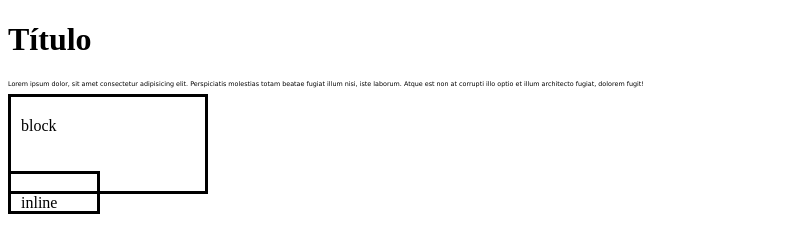
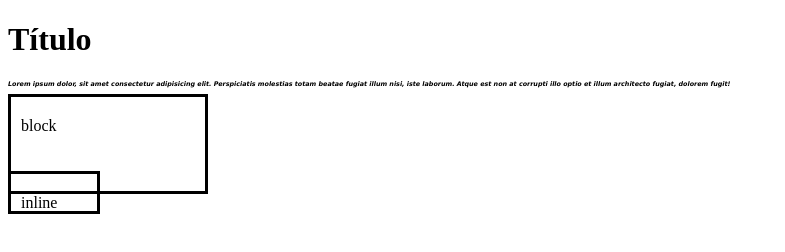
Before and after one commit to pedro-almeida97/fundamentosCSS, a plain HTML site: page index.html in a window 1280 px wide. Shown: the whole page, without its empty margins (0-785 px from the left). Drawn offline with Linux system fonts and the light colour scheme.

Commit message:
font style, font weight

```diff
--- a/style.css
+++ b/style.css
@@ -2,6 +2,8 @@ p {
   font-family: 'Lucida Sans', 'Lucida Sans Regular', 'Lucida Grande',
     'Lucida Sans Unicode', Geneva, Verdana, sans-serif;
   font-size: 40%;
+  font-style: italic;
+  font-weight: 900;
 }
 
 div,
```
